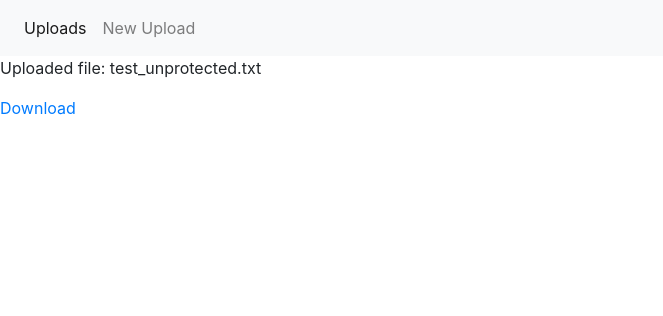
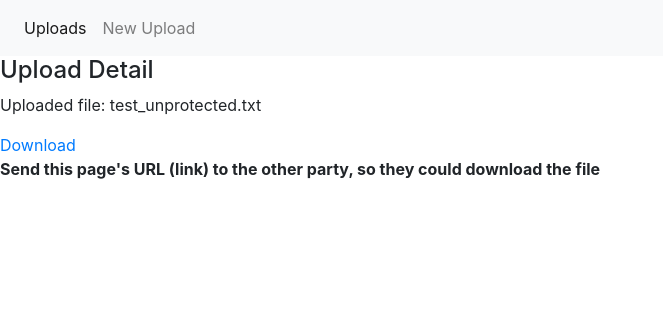
Before and after one commit to koleaby4/file_uploader, a Django app: page /uploads/6b113f24-137a-49a2-9e05-fd2adc57adb2 in a window 1280 px wide. Shown: the top 316 px of the page, without its empty margins (0-663 px from the left). Run offline with Django 3.2, Linux system fonts and the light colour scheme; data comes from the database, SQL or seed files in the repository; some libraries are stand-ins or nearby versions.

Commit message:
Redirect to upload detail after creating a new one

```diff
--- a/templates/upload_detail.html
+++ b/templates/upload_detail.html
@@ -1,9 +1,11 @@
 {% extends '_base.html' %}
 
 
-{% block title%}Upload Detail Page{% endblock %}
+{% block title%}Upload Detail{% endblock %}
 
 {% block content %}
+    <h4>Upload Detail</h4>
+
     <p test-data="uploaded-file-name">Uploaded file: {{upload}}</p>
     {% if upload.password != "" %}
         <p test-data="password-message">This file is password-protected.</p>
@@ -12,6 +14,9 @@
     {% else %}
         <a download id="download_link" href="{{upload.file.url}}" test-data="download-link">Download</a>
     {% endif %}
+
+    <p><strong>Send this page's URL (link) to the other party, so they could download the file</strong></p>
+
 
     <script type="text/javascript">
         function reveal_file(password_input_el){
--- a/uploads/views.py
+++ b/uploads/views.py
@@ -16,8 +16,9 @@ def new_upload(request):
         uploaded_file = request.FILES["file_obj"]
         password = request.POST.get("password")
 
-        Upload(file=uploaded_file, password=password).save()
-        return redirect('/uploads')
+        new_upload = Upload(file=uploaded_file, password=password)
+        new_upload.save()
+        return redirect(f'/uploads/{new_upload.id}')
 
     else:
         return render(request, 'new_upload.html')
```
